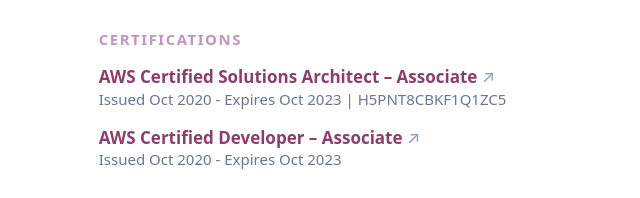
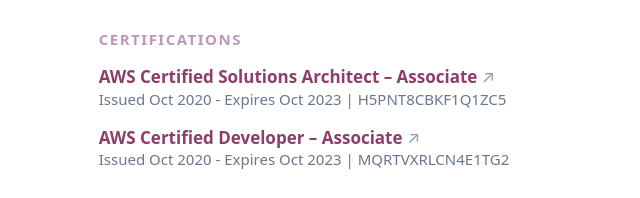
Before and after one commit to maiklam/maiklam.github.io, a plain HTML site: page index.html in a window 1280 px wide. Shown: the part 1564-1762 px from the top of the page, without its empty margins (74-714 px from the left). Drawn offline with Linux system fonts and the light colour scheme.

Commit message:
Add dev cert ID

```diff
--- a/index.html
+++ b/index.html
@@ -291,7 +291,7 @@
                 </a>
               </h3>
               <p class="leading-normal text-sm2 text-gray-650">
-                Issued Oct 2020 - Expires Oct 2023
+                Issued Oct 2020 - Expires Oct 2023 | MQRTVXRLCN4E1TG2
               </p>
             </header>
           </section>
```
